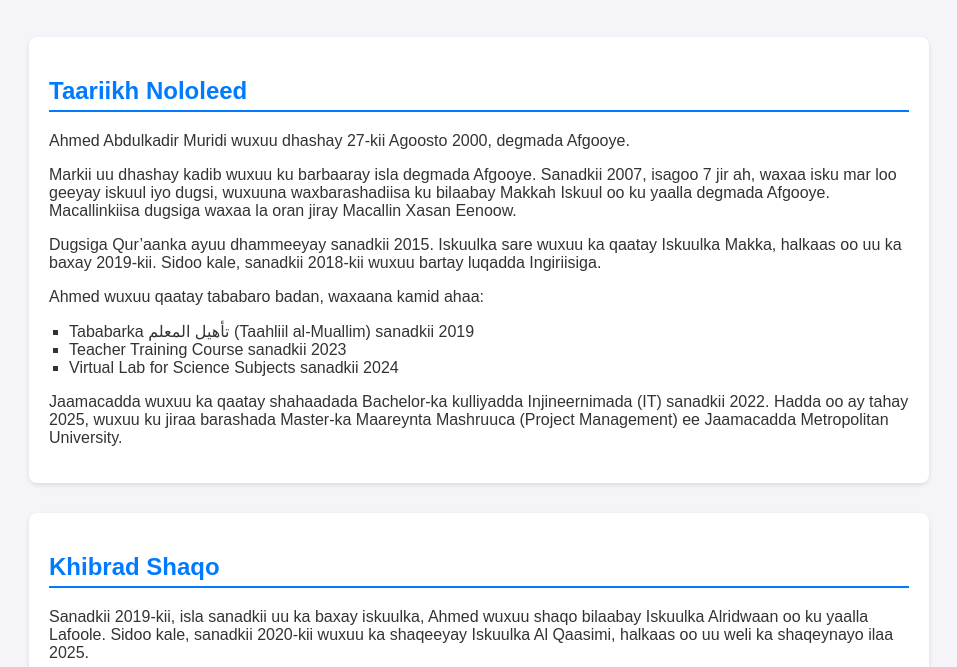
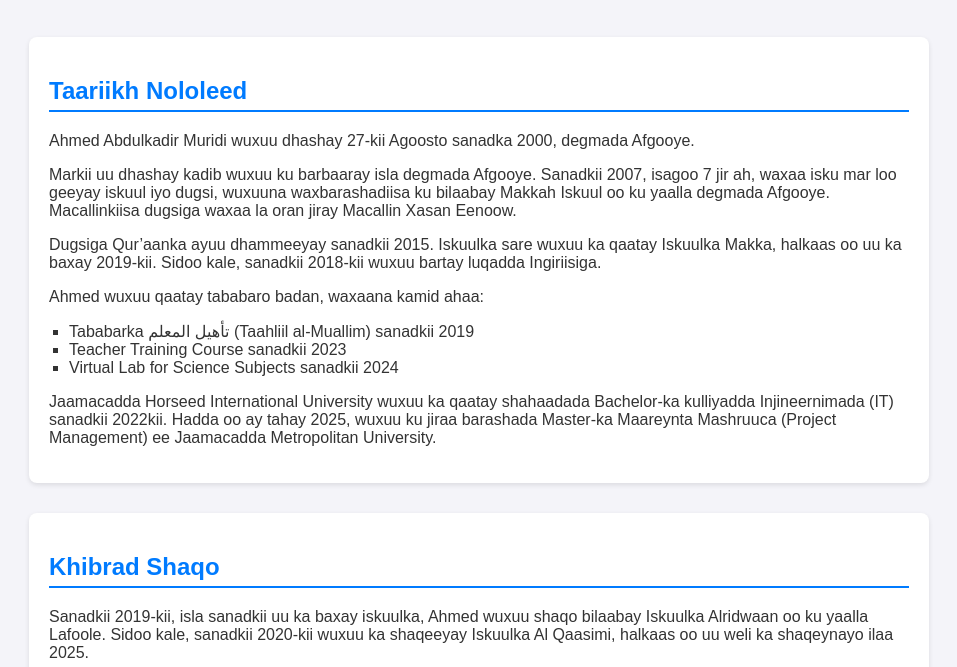
Before and after one commit to almuriidi/almuriidi.github.io, a plain HTML site: page index.html in a window 1280 px wide. Shown: the part 133-800 px from the top of the page, without its empty margins (161-1118 px from the left). Drawn offline with Linux system fonts and the light colour scheme.

Commit message:
Update index.html

```diff
--- a/index.html
+++ b/index.html
@@ -4,7 +4,7 @@
 <head>
     <meta charset="UTF-8" />
     <meta name="viewport" content="width=device-width, initial-scale=1" />
-    <title>Ahmed Abdulkadir Muridi - Bogga Shaqsiga</title>
+    <title>Ahmed Abdulkadir Muridi - Bogga Taariikhda</title>
     <style>
         body {
             font-family: Arial, sans-serif;
@@ -52,7 +52,7 @@
 
     <section id="biography">
         <h2>Taariikh Nololeed</h2>
-        <p>Ahmed Abdulkadir Muridi wuxuu dhashay 27-kii Agoosto 2000, degmada Afgooye.</p>
+        <p>Ahmed Abdulkadir Muridi wuxuu dhashay 27-kii Agoosto sanadka 2000, degmada Afgooye.</p>
         <p>Markii uu dhashay kadib wuxuu ku barbaaray isla degmada Afgooye. Sanadkii 2007, isagoo 7 jir ah, waxaa isku mar loo geeyay iskuul iyo dugsi, wuxuuna waxbarashadiisa ku bilaabay Makkah Iskuul oo ku yaalla degmada Afgooye. Macallinkiisa dugsiga waxaa la oran jiray Macallin Xasan Eenoow.</p>
         <p>Dugsiga Qur’aanka ayuu dhammeeyay sanadkii 2015. Iskuulka sare wuxuu ka qaatay Iskuulka Makka, halkaas oo uu ka baxay 2019-kii. Sidoo kale, sanadkii 2018-kii wuxuu bartay luqadda Ingiriisiga.</p>
         <p>Ahmed wuxuu qaatay tababaro badan, waxaana kamid ahaa:
@@ -62,7 +62,7 @@
                 <li>Virtual Lab for Science Subjects sanadkii 2024</li>
             </ul>
         </p>
-        <p>Jaamacadda wuxuu ka qaatay shahaadada Bachelor-ka kulliyadda Injineernimada (IT) sanadkii 2022. Hadda oo ay tahay 2025, wuxuu ku jiraa barashada Master-ka Maareynta Mashruuca (Project Management) ee Jaamacadda Metropolitan University.</p>
+        <p>Jaamacadda Horseed International University wuxuu ka qaatay shahaadada Bachelor-ka kulliyadda Injineernimada (IT) sanadkii 2022kii. Hadda oo ay tahay 2025, wuxuu ku jiraa barashada Master-ka Maareynta Mashruuca (Project Management) ee Jaamacadda Metropolitan University.</p>
     </section>
 
     <section id="experience">
```
